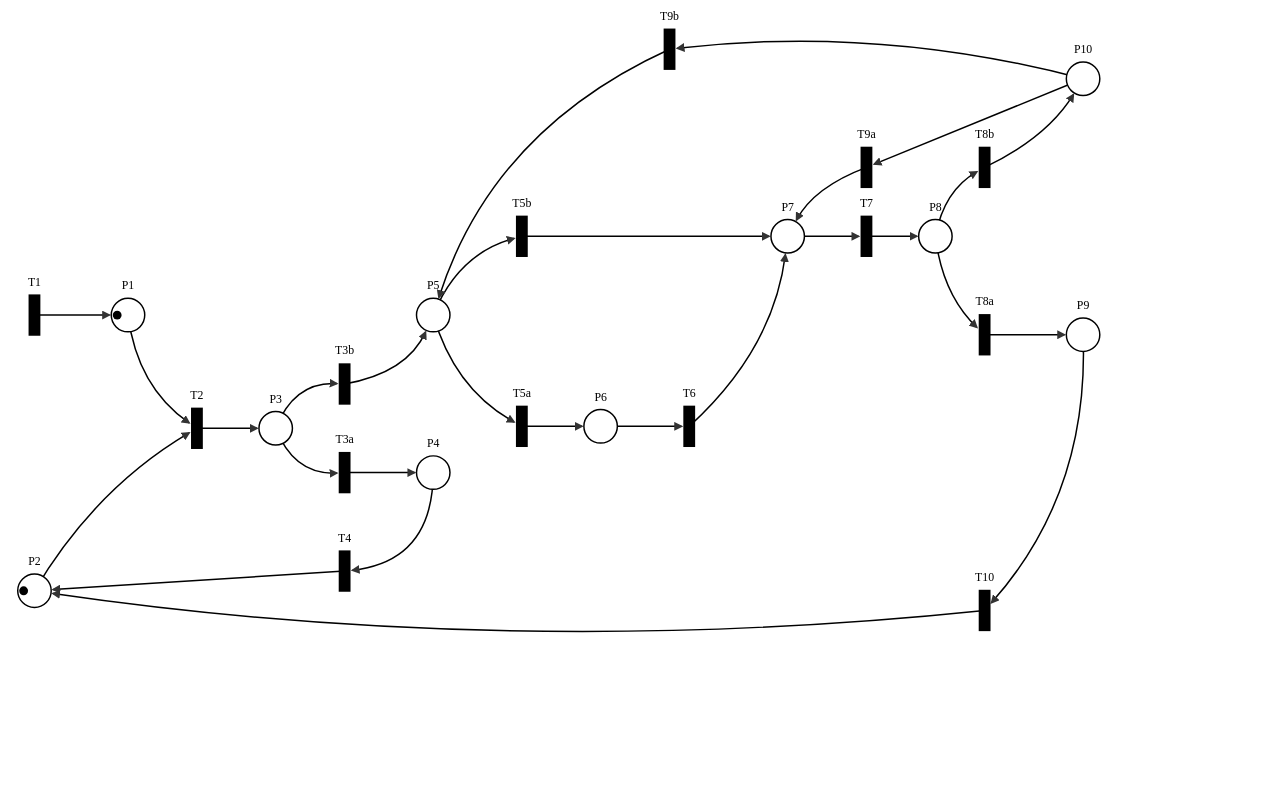
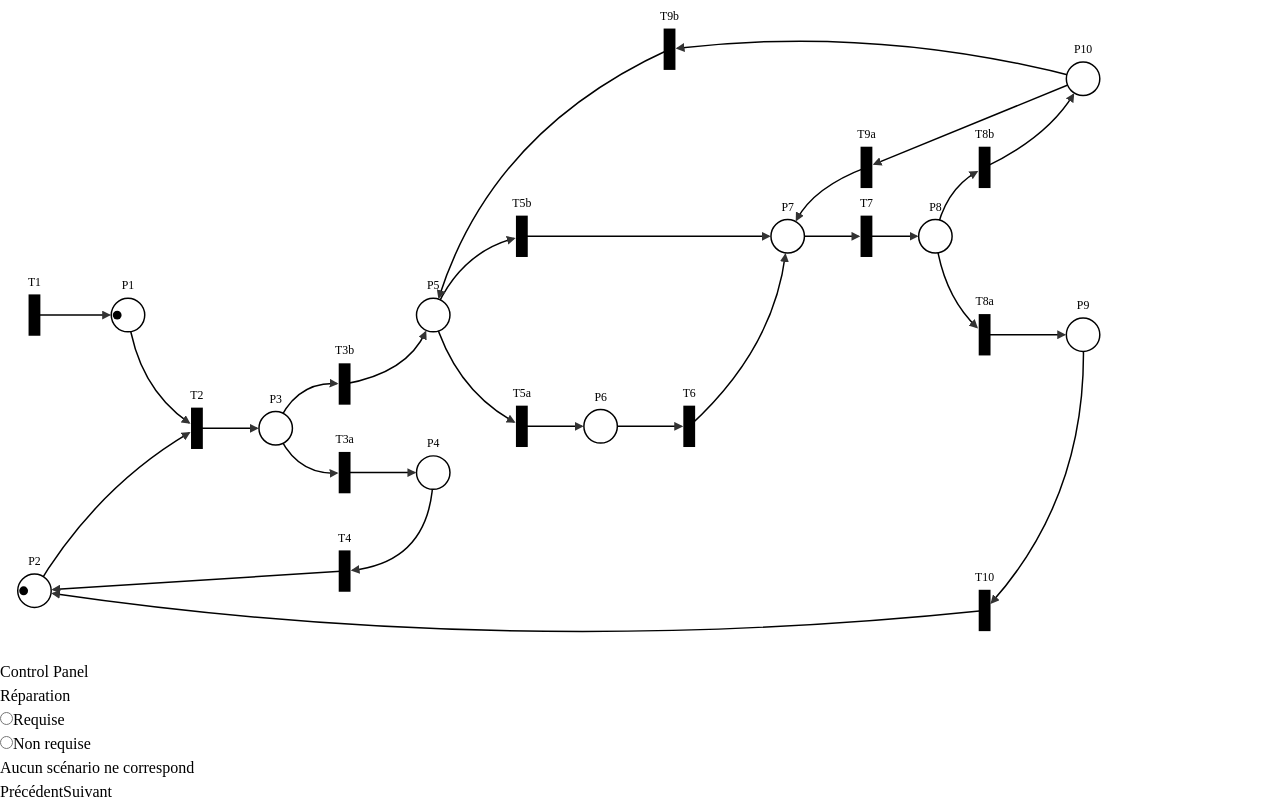
Before and after one commit to Tsiresiniaina/rdp, a Vue app: page / in a window 1280 px wide. Built offline with nearby package versions, Linux system fonts and the light colour scheme.

Commit message:
Configuration du scénarion

```diff
--- a/src/App.vue
+++ b/src/App.vue
@@ -1,21 +1,41 @@
 <script setup>
-import { core } from './data/core.js'
-import { layout } from './logic/layout.js'
-import { useSimulation } from './composables/useSimulation.js'
-import PetriNetwork from './components/PetriNetwork.vue'
+import { core } from "./data/core.js";
+import { layout } from "./logic/layout.js";
+import { useSimulation } from "./composables/useSimulation.js";
+import PetriNetwork from "./components/PetriNetwork.vue";
+import ControlPanel from "./components/ControlPanel.vue";
+import { scenariosList } from "./data/scenariosList.js";
 
-// Remplace par UNE séquence valide de TON réseau (sinon buildSequence throw)
-const { currentMarking, stepIndex, isFirstStep, isLastStep, nextStep, previousStep } =
-  useSimulation(core, ['T2', 'T3a', 'T4'])
+const {
+  currentMarking,
+  stepIndex,
+  isFirstStep,
+  isLastStep,
+  nextStep,
+  previousStep,
+  reset,
+  loadSequence,
+} = useSimulation(core, scenariosList[0].sequence);
+
+function changeScenario(scenarioId) {
+  console.log("Scenario sélectionné :", scenarioId);
+  const selectedScenario = scenariosList.find((s) => s.id === scenarioId);
+  if (!selectedScenario) return;
+  loadSequence(selectedScenario.sequence);
+}
+console.log("currentMarking =", JSON.stringify(currentMarking.value));
 </script>
 
 <template>
-  <div>
+  <div class="flex flex-row gap-4">
     <PetriNetwork :core="core" :layout="layout" :marking="currentMarking" />
-    <!-- <div style="margin-top: 12px">
-      <button :disabled="isFirstStep" @click="previousStep">← Précédent</button>
-      <span style="margin: 0 12px">Étape {{ stepIndex }}</span>
-      <button :disabled="isLastStep" @click="nextStep">Suivant →</button>
-    </div> -->
+    <ControlPanel
+      :scenarios="scenariosList"
+      :isFirstStep="isFirstStep"
+      :isLastStep="isLastStep"
+      @nextStep="nextStep"
+      @previousStep="previousStep"
+      @scenarioChanged="changeScenario"
+    />
   </div>
 </template>
--- /dev/null
+++ b/src/components/ControlPanel.vue
@@ -0,0 +1,134 @@
+<script setup>
+import { computed, reactive, watch } from "vue";
+
+const props = defineProps({
+  scenarios: { type: Array, required: true },
+  isFirstStep: { type: Boolean, required: true },
+  isLastStep: { type: Boolean, required: true },
+});
+const emit = defineEmits(["nextStep", "previousStep", "scenarioChanged"]);
+
+// Valeurs = exactement celles des `conditions` de scenarios.js
+const questions = [
+  {
+    key: "reparation",
+    label: "Réparation",
+    options: [
+      { value: "required", label: "Requise" },
+      { value: "not required", label: "Non requise" },
+    ],
+  },
+  {
+    key: "piecesPreTest",
+    label: "Pièces avant test",
+    onlyIfRepair: true,
+    options: [
+      { value: "available", label: "Disponibles" },
+      { value: "unavailable", label: "Indisponibles" },
+    ],
+  },
+  {
+    key: "testResult",
+    label: "Résultat du test",
+    onlyIfRepair: true,
+    options: [
+      { value: "passed", label: "Réussi" },
+      { value: "failed", label: "Échoué" },
+    ],
+  },
+  {
+    key: "piecesPostTest",
+    label: "Pièces après test",
+    onlyIfRepair: true,
+    options: [
+      { value: "available", label: "Disponibles" },
+      { value: "unavailable", label: "Indisponibles" },
+    ],
+  },
+];
+
+// --- état
+const choices = reactive({
+  reparation: null,
+  piecesPreTest: null,
+  testResult: null,
+  piecesPostTest: null,
+});
+
+// --- dérivés
+const repairRequired = computed(() => choices.reparation === "required");
+
+const visibleQuestions = computed(() =>
+  questions.filter((q) => !q.onlyIfRepair || repairRequired.value),
+);
+
+const matchedScenario = computed(
+  () =>
+    props.scenarios.find((s) =>
+      Object.entries(s.conditions).every(
+        ([key, expected]) => expected === null || expected === choices[key],
+      ),
+    ) ?? null,
+);
+
+// --- effets
+// Si la réparation n'est plus requise, on oublie les réponses devenues hors sujet
+watch(repairRequired, (required) => {
+  if (!required) {
+    choices.piecesPreTest = null;
+    choices.testResult = null;
+    choices.piecesPostTest = null;
+  }
+});
+
+watch(matchedScenario, (scenario) => {
+  if (scenario) emit("scenarioChanged", scenario.id);
+});
+</script>
+
+<template>
+  <div class="w-1/4 p-1 flex flex-col items-center justify-between">
+    <h2>Control Panel</h2>
+
+    <div v-for="q in visibleQuestions" :key="q.key" class="flex flex-col gap-2">
+      <h3>{{ q.label }}</h3>
+      <div class="flex flex-row gap-2">
+        <div v-for="opt in q.options" :key="opt.value">
+          <input
+            v-model="choices[q.key]"
+            type="radio"
+            :id="`${q.key}-${opt.value}`"
+            :name="q.key"
+            :value="opt.value"
+          />
+          <label :for="`${q.key}-${opt.value}`">{{ opt.label }}</label>
+        </div>
+      </div>
+    </div>
+
+    <p class="text-sm">
+      {{
+        matchedScenario
+          ? matchedScenario.description
+          : "Aucun scénario ne correspond"
+      }}
+    </p>
+
+    <div class="flex flex-row gap-2 py-2">
+      <button
+        :disabled="isFirstStep"
+        class="rounded p-2 bg-blue-500 text-white cursor-pointer hover:bg-blue-600 disabled:opacity-50"
+        @click="emit('previousStep')"
+      >
+        Précédent
+      </button>
+      <button
+        :disabled="isLastStep"
+        class="rounded p-2 bg-blue-500 text-white cursor-pointer hover:bg-blue-600 disabled:opacity-50"
+        @click="emit('nextStep')"
+      >
+        Suivant
+      </button>
+    </div>
+  </div>
+</template>
--- a/src/composables/useSimulation.js
+++ b/src/composables/useSimulation.js
@@ -1,34 +1,50 @@
 import { computed, ref } from "vue";
 import { buildSequence } from "../logic/sequence.js";
 
-export function useSimulation(core, transitionIds) {
+export function useSimulation(core, initialSequence) {
+  console.log("A initialSequence =", initialSequence);
+  const sequence = ref([...initialSequence]);
+  console.log("B sequence.value =", sequence.value);
   const stepIndex = ref(0);
-  const sequence = buildSequence(core, core.initialMarking, transitionIds);
 
-  const currentMarking = computed(() => sequence[stepIndex.value].marking);
-  const currentTransitionId = computed(() => sequence[stepIndex.value].fireId);
-  const isFirstStep = computed(() => stepIndex.value === 0);
-  const isLastStep = computed(() => stepIndex.value === sequence.length - 1);
+  const markings = computed(() => {
+    console.log("C sequence.value =", sequence.value);
+    return buildSequence(core,core.initialMarking, sequence.value);
+  });
+// --- dérivés
+const steps = computed(() => buildSequence(core, core.initialMarking, sequence.value))
+const currentStep = computed(() => steps.value[stepIndex.value])
+const currentMarking = computed(() => currentStep.value.marking)
+const currentFireId = computed(() => currentStep.value.fireId)
+
+const isFirstStep = computed(() => stepIndex.value === 0)
+const isLastStep = computed(() => stepIndex.value === steps.value.length - 1)
 
   function nextStep() {
-    if (stepIndex.value < sequence.length - 1) {
-      stepIndex.value++;
-    }
+    if (!isLastStep.value) stepIndex.value++;
   }
   function previousStep() {
-    if (stepIndex.value > 0) {
-      stepIndex.value--;
-    }
+    if (!isFirstStep.value) stepIndex.value--;
+  }
+  function reset() {
+    stepIndex.value = 0;
+  }
+
+  function loadSequence(newSequence) {
+    sequence.value = [...newSequence];
+    stepIndex.value = 0;
   }
 
   return {
+    sequence,
     stepIndex,
     currentMarking,
-    currentTransitionId,
     isFirstStep,
     isLastStep,
+    currentFireId,
     nextStep,
     previousStep,
-    sequence,
+    reset,
+    loadSequence,
   };
 }
--- /dev/null
+++ b/src/data/scenariosList.js
@@ -0,0 +1,85 @@
+export const scenariosList = [
+  {
+    id: "scenario1",
+    name: "Scenario 1",
+    description: "The phone is not repaired and returned to the client.",
+    sequence: ["T2", "T3a", "T4"],
+    conditions: {
+      reparation:"not required",
+      piecesPreTest: null,
+      testResult: null,
+      piecesPostTest: null,
+    },
+  },
+  {
+    id: "scenario2",
+    name: "Scenario 2",
+    description: "Pieces unavailable, test not passed",
+    sequence: [
+      "T2",
+      "T3b",
+      "T5a",
+      "T6",
+      "T7",
+      "T8b",
+      "T9b",
+      "T5b",
+      "T7",
+      "T8a",
+      "T10",
+    ],
+    conditions: {
+      reparation:"required",
+      piecesPreTest: "unavailable",
+      testResult: "failed",
+      piecesPostTest: "available",
+    },
+  },
+  {
+    id: "scenario3",
+    name: "Scenario 3",
+    description: "Pieces unavailable, test passed",
+    sequence: ["T2", "T3b", "T5a", "T6", "T7", "T8a", "T10"],
+    conditions: {
+      reparation:"required",
+      piecesPreTest: "unavailable",
+      testResult: "passed",
+      piecesPostTest: null,
+    },
+  },
+  {
+    id: "scenario4",
+    name: "Scenario 4",
+    description: "Pieces available, test not passed",
+    sequence: [
+      "T2",
+      "T3b",
+      "T5b",
+      "T7",
+      "T8b",
+      "T9b",
+      "T5b",
+      "T7",
+      "T8a",
+      "T10",
+    ],
+    conditions: {
+      reparation:"required",
+      piecesPreTest: "available",
+      testResult: "failed",
+      piecesPostTest: "available",
+    },
+  },
+  {
+    id: "scenario5",
+    name: "Scenario 5",
+    description: "Pieces available, test passed",
+    sequence: ["T2", "T3b", "T5b", "T7", "T8a", "T10"],
+    conditions: {
+      reparation:"required",
+      piecesPreTest: "available",
+      testResult: "passed",
+      piecesPostTest: null,
+    },
+  },
+];
--- a/src/logic/sequence.js
+++ b/src/logic/sequence.js
@@ -3,8 +3,12 @@ import { fire } from "./engine.js";
 //Determines the crossable transitions and builds a sequence of markings based on the given transition IDs. It starts with the initial marking and iteratively fires each transition, updating the marking accordingly. If a transition is not crossable with the current marking, it throws an error.
 export function buildSequence(core, marking, transitionIds) {
   let sequence = [];
+  if (!Array.isArray(transitionIds)) {
+  throw new TypeError(`buildSequence : transitionIds doit être un tableau, reçu ${transitionIds}`)
+}
   sequence.push({ marking: marking, fireId: null });
   let currentMarking = marking;
+  console.log('transitionIds =', transitionIds)
   for (let transition of transitionIds) {
     if (!isCrossable(core, currentMarking, transition)) {
       throw new Error(
```
